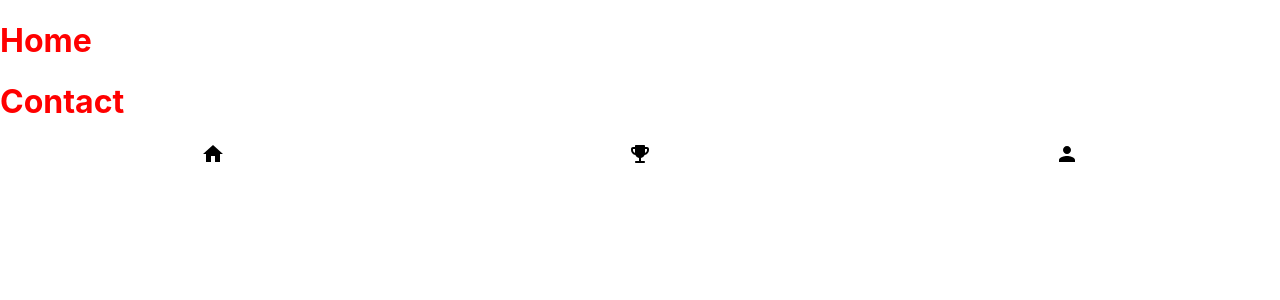
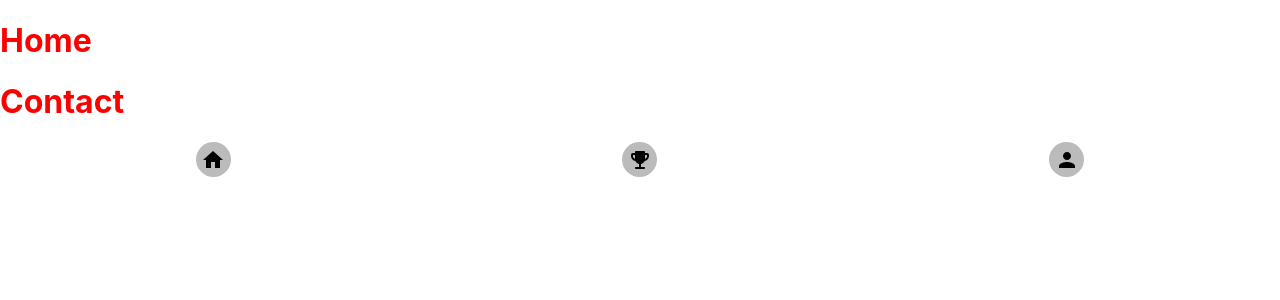
Before and after one commit to michaelhtleung/Nuul, a React (Create React App) app: page /contact in a window 1280 px wide. Shown: the top 300 px of the page. Built offline with nearby package versions, Linux system fonts and the light colour scheme.

Commit message:
center footer icons within their circle

```diff
--- a/src/components/footer-icon.js
+++ b/src/components/footer-icon.js
@@ -2,7 +2,9 @@ import React from 'react';
 
 class FooterIcon extends React.Component {
 	render() {
-		return <img src={this.props.filePath} alt="footer image"/>
+		return <div className="iconCircle">
+			<img src={this.props.filePath} alt="footer"/>
+		</div>
 	}
 }
 export default FooterIcon;
--- a/src/index.css
+++ b/src/index.css
@@ -24,3 +24,13 @@ h1 {
     margin-left: auto;
     margin-right: auto;
 }
+
+.iconCircle {
+    display: flex;
+    align-items: center;
+    justify-content: center;
+    height: 35px;
+    width: 35px;
+    background-color: #bbb;
+    border-radius: 50%;
+}
```
